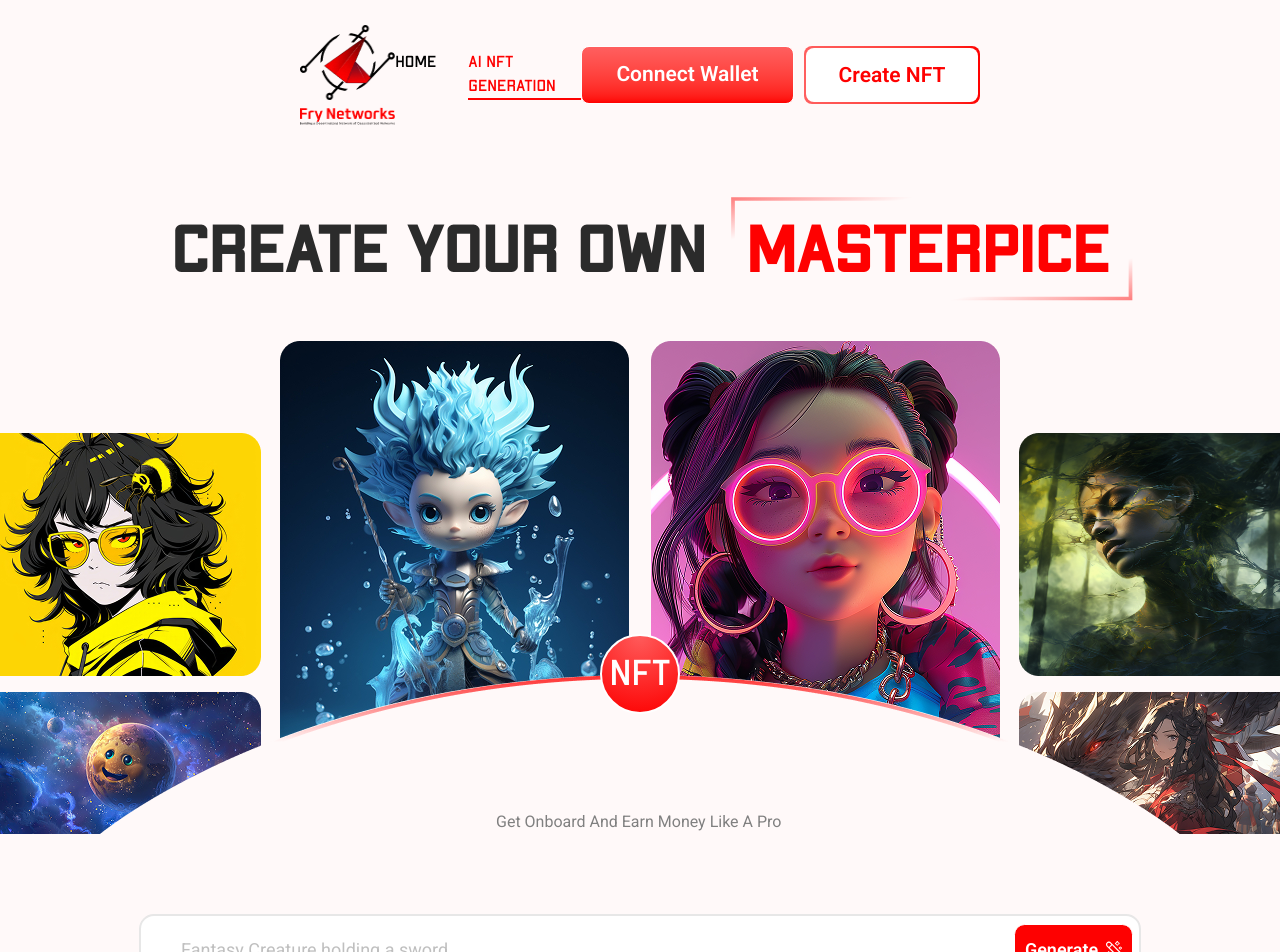
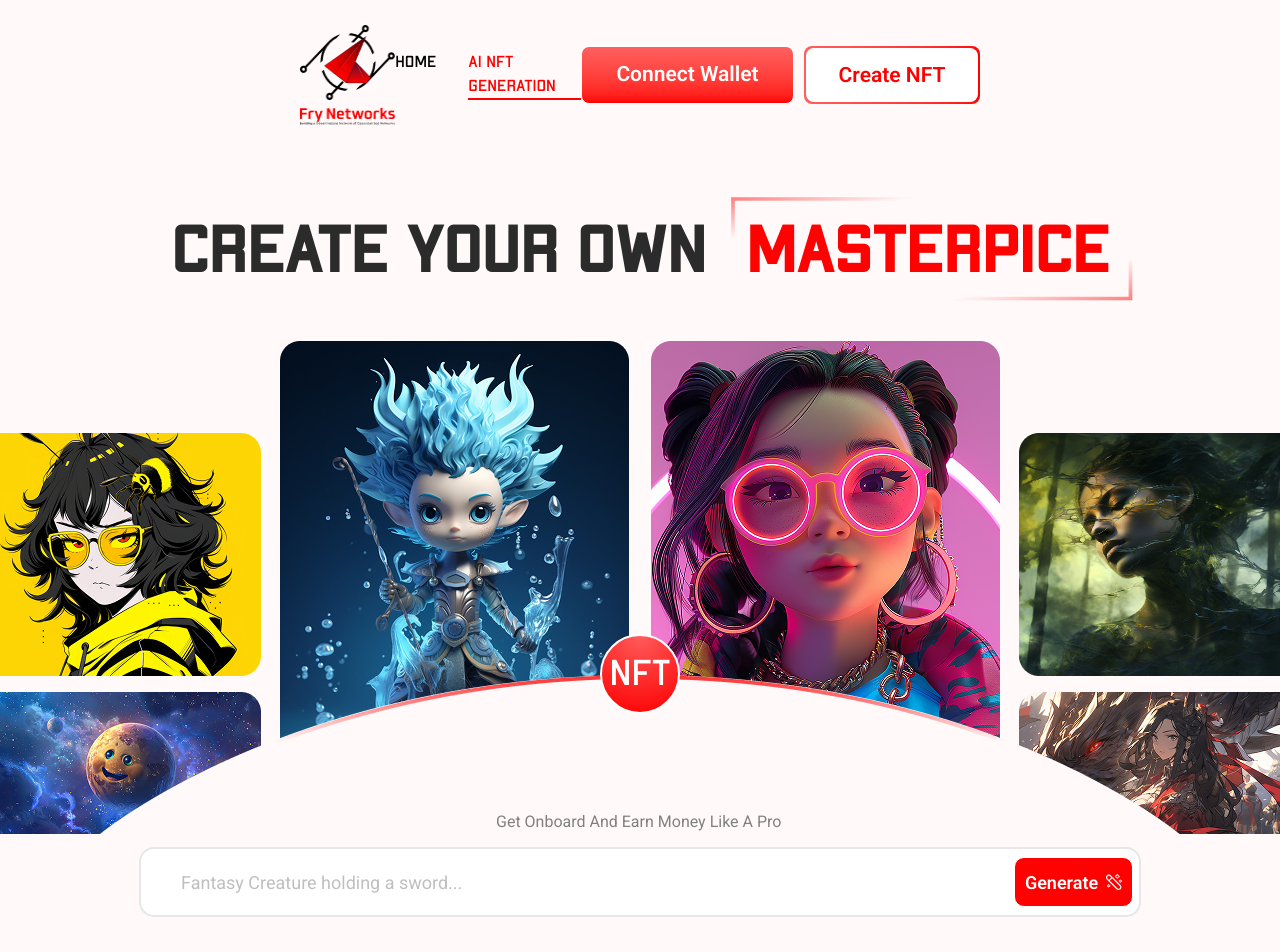
Before and after one commit to muznahrehman21/NFT, a React (Vite) app: page /second in a window 1280 px wide. Shown: the top 952 px of the page. Built offline with nearby package versions, Linux system fonts and the light colour scheme.

Commit message:
minor changes

```diff
--- a/src/components/InputMaster.jsx
+++ b/src/components/InputMaster.jsx
@@ -3,7 +3,8 @@ import Input from "./input/Input";
 import Button1 from "./buttons/Button1";
 function InputMaster() {
   return (
-    <div className="z-10 absolute flex justify-center items-center w-[1002px] h-[70px]">
+    <div className="flex flex-col justify-center items-center">
+      <div className="z-10 absolute flex w-[1002px] h-[70px]">
         <input
           type="text"
           placeholder="Fantasy Creature holding a sword..."
@@ -19,9 +20,15 @@ function InputMaster() {
           textsize="text-[18px]"
           src={"/stick.svg"}
           showIcon={true}
-        radius="rounded-[10.76px]"
+          radius="rounded-[10px]"
           className="top-1/2 right-2 absolute flex justify-center items-center -translate-y-1/2 transform"
         />
+      </div>
+      <div className="flex flex-row justify-center items-center bg-amber-500 w-2xl h-14">
+        <div className="w-[201px] h-[58px]">
+          <h1>hi</h1>
+        </div>
+      </div>
     </div>
   );
 }
--- a/src/pages/second/SecondPage.jsx
+++ b/src/pages/second/SecondPage.jsx
@@ -8,7 +8,7 @@ function SecondPage() {
     <div className="flex flex-col justify-center items-center">
       <Master />
       <MasterArt />
-      <div className="flex justify-center mt-20">
+      <div className="flex justify-center mt-5">
         <InputMaster />
       </div>
     </div>
```
Lines whose indentation alone changed are shown as unchanged.
